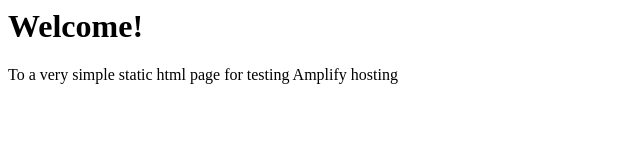
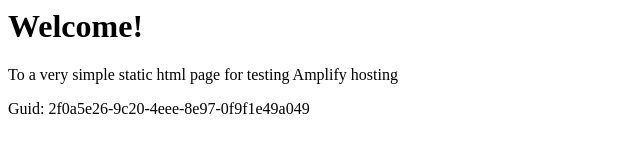
Before and after one commit to aws-aemilia-bom/Github-PR-Commit-Integration-Test-DoNotTouch-GitHubAutoBuildCanaryTest-v1-preprod-ap-south-1, a website: page src/index.html in a window 1280 px wide. Shown: the whole page, without its empty margins (0-640 px from the left). Drawn offline with Linux system fonts and the light colour scheme.

Commit message:
commit from integ tests

```diff
--- a/src/index.html
+++ b/src/index.html
@@ -1,3 +1,5 @@
+
+
 <html lang="en">
 
 <head>
@@ -10,6 +12,6 @@
 <body>
     <h1>Welcome!</h1>
     <p>To a very simple static html page for testing Amplify hosting</p>
-</body>
+    <p>Guid: 2f0a5e26-9c20-4eee-8e97-0f9f1e49a049</p></body>
 
 </html>
```
